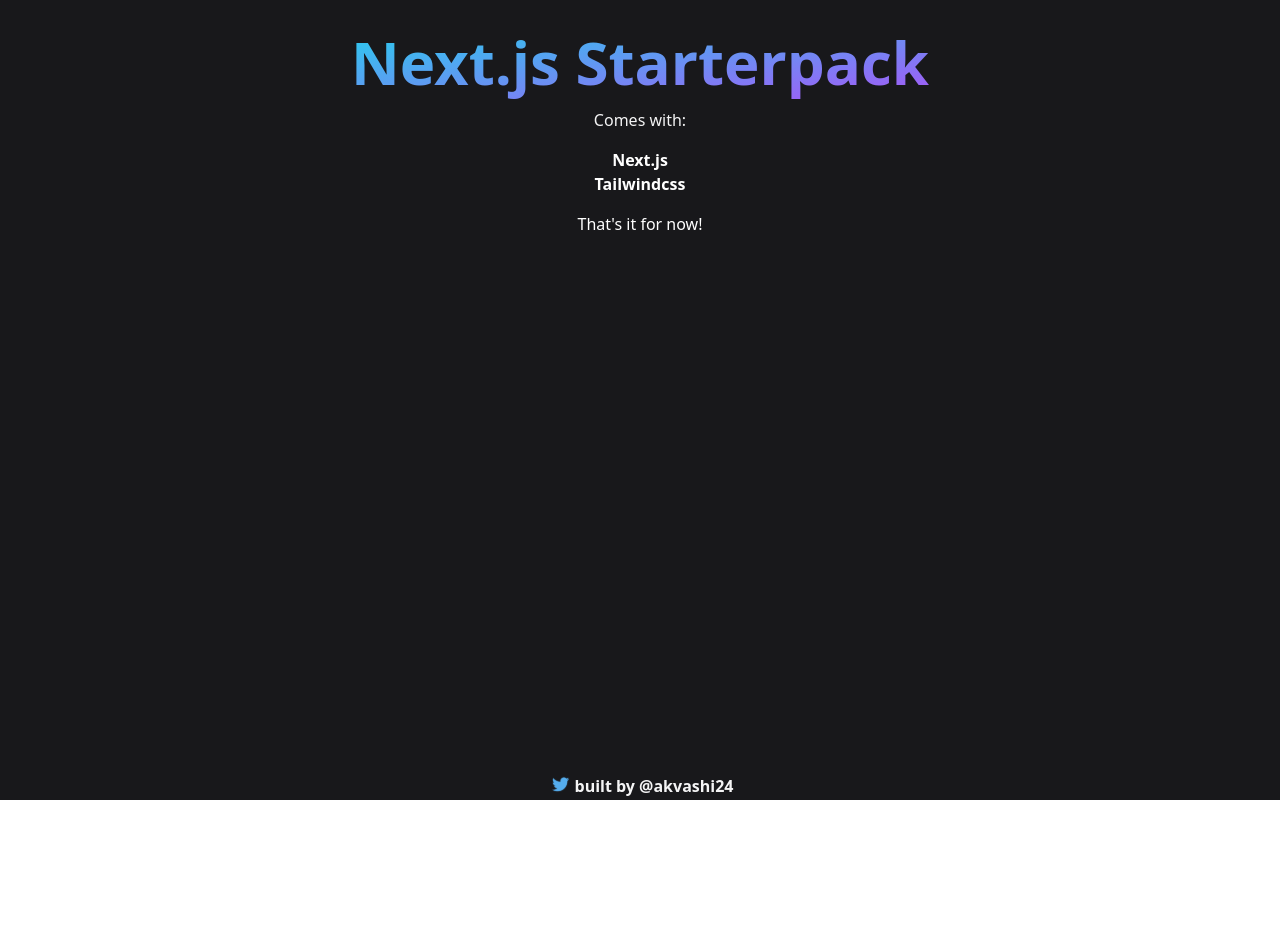
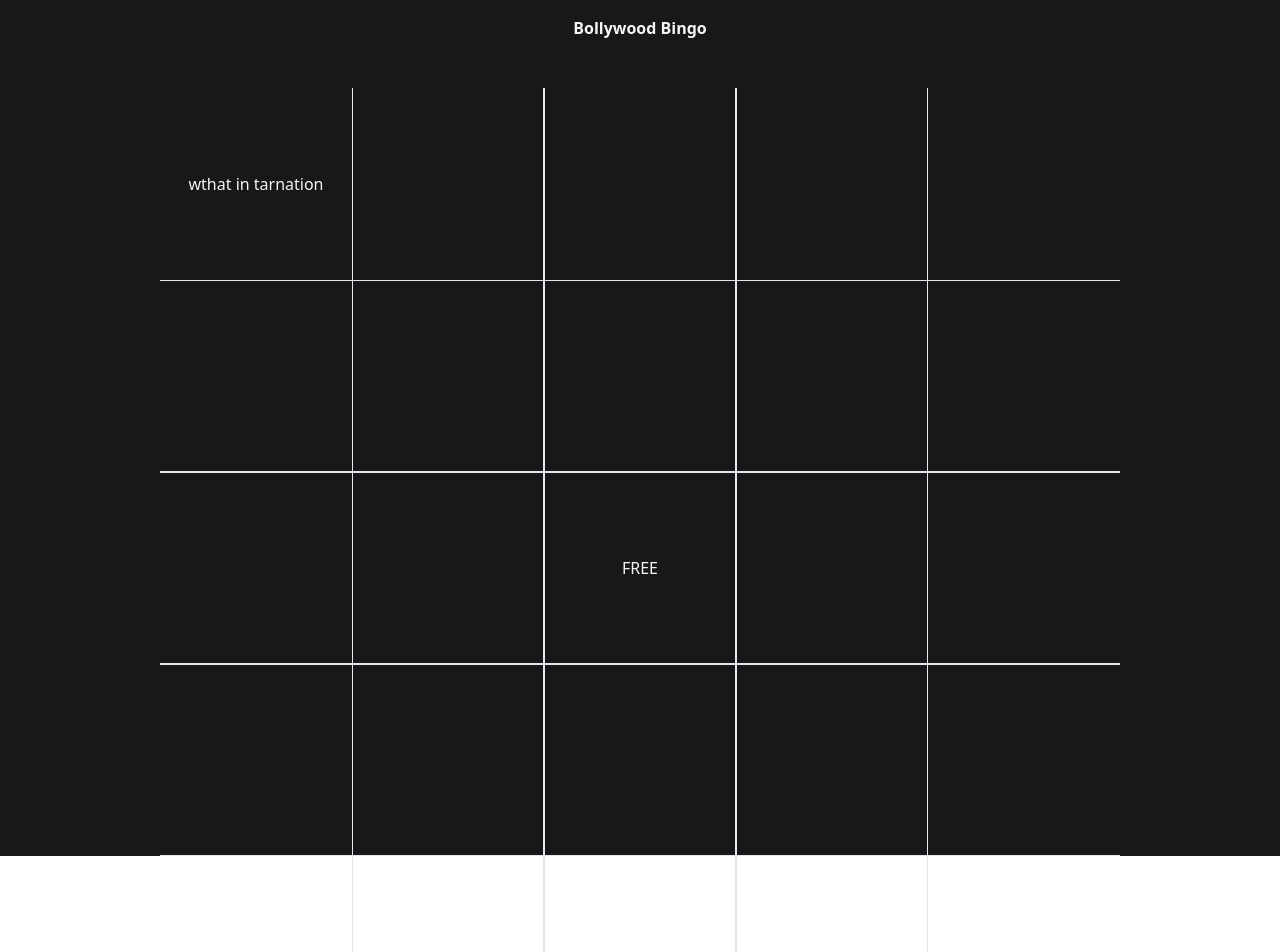
Before and after one commit to akvashi24/bingobongo, a Next.js app: page / in a window 1280 px wide. Shown: the top 952 px of the page. Before the commit the page ends 803 px from the top, so only its background shows below. Built offline with nearby package versions, Linux system fonts and the light colour scheme.

Commit message:
First commit

```diff
--- a/pages/index.js
+++ b/pages/index.js
@@ -1,7 +1,37 @@
 import Head from 'next/head'
+import {useState} from 'react';
 import Image from 'next/image'
 const TWITTER_HANDLE = "akvashi24"
 const TWITTER_LINK = "https://twitter.com/akvashi24"
+
+const NAMES = [
+  "Wind blows in heroine's hair",
+  "Hero is sad in the rain",
+  "Son is in a rush so mom feeds him",
+  "Monage of character being pensive at meetings",
+  "Godawful white actor",
+  "Song scene in exotic location",
+  "Hero and heroine ride on a scooter",
+  ""
+]
+
+function Row(props) {
+  return(
+    <div className='px-8 flex flex-row mx-auto'>
+      {props.children}
+    </div>
+  )
+}
+
+function Square(props) {
+  const [clicked, setClicked] = useState(false)
+  return (
+  <div onClick={() => setClicked(!clicked)}
+   className={'h-48 w-48 flex flex-col justify-center text-zinc-100' + " " + (clicked ? 'bg-green-500' : '') + " " + props.classes}>
+    {props.text}
+  </div>
+  )
+}
 
 export default function Home() {
   return (
@@ -13,33 +43,46 @@
       </Head>
 
       <div className="h-screen text-center bg-zinc-900">
-        <div className="flex flex-col justify-between h-full bg-zinc-900">
-          <div className="pt-8 text-center bg-zinc-900">
-            <div className="mb-4">
-              <span className={"bg-gradient-to-br text-center from-cyan-400 to-purple-500 bg-clip-text text-transparent text-6xl font-black mb-8"}>Next.js Starterpack</span>
-            </div>
-            <div className="w-1/2 mx-auto overflow-wrap">
-              <p className="mb-4 font-2xl text-zinc-100">
-                Comes with:
-              </p>
-              <ul className="mb-4 font-semibold text-white">
-                <li>Next.js</li>
-                <li>Tailwindcss</li>
-              </ul>
-              <span className="text-white">That&apos;s it for now!</span>
-            </div>
-          </div>
-          <div className="flex items-center justify-center pt-4">
-            <div className='h-7 w-7'>
-              <Image alt="Twitter Logo" className="h-7 w-7" height="25px" width="25px" src="/icons/twitter-logo.svg" />
-            </div>
-            <a
-              className="font-semibold text-zinc-100 decoration-cyan-400"
-              href={TWITTER_LINK}
-              target="_blank"
-              rel="noreferrer"
-            >{`built by @${TWITTER_HANDLE}`}</a>
-          </div>
+        <div className='py-4'>
+        <span className='text-zinc-100 font-bold'>Bollywood Bingo</span>
+        </div>
+        <div className="flex flex-col h-full bg-zinc-900 pt-8 content-center">
+          <Row>
+            <Square text='wthat in tarnation'/>
+            <Square classes='border-l border-r'/>
+            <Square classes='border-l border-r'/>
+            <Square classes='border-l border-r'/>
+            <Square/>
+          </Row>
+          <Row>
+            <Square classes='border-t border-b'/>
+            <Square classes='border-r border-l border-t border-b'/>
+            <Square classes='border-r border-l border-t border-b'/>
+            <Square classes='border-r border-l border-t border-b'/>
+            <Square classes='border-t border-b'/>
+          </Row>
+          <Row>
+            <Square classes='border-t border-b'/>
+            <Square classes='border-r border-l border-t border-b'/>
+            <Square classes='border-r border-l border-t border-b' text='FREE'/>
+            <Square classes='border-r border-l border-t border-b'/>
+            <Square classes='border-t border-b'/>
+          </Row>
+          <Row>
+            <Square classes='border-t border-b'/>
+            <Square classes='border-r border-l border-t border-b'/>
+            <Square classes='border-r border-l border-t border-b'/>
+            <Square classes='border-r border-l border-t border-b'/>
+            <Square classes='border-t border-b'/>
+          </Row>
+          <Row>
+            <Square/>
+            <Square classes='border-r border-l'/>
+            <Square classes='border-r border-l'/>
+            <Square classes='border-r border-l'/>
+            <Square/>
+          </Row>
+
         </div>
       </div>
     </div>
```
